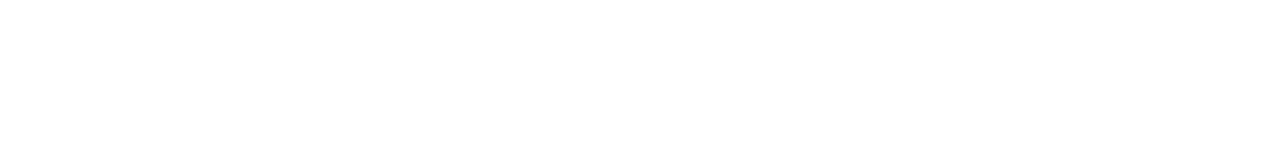
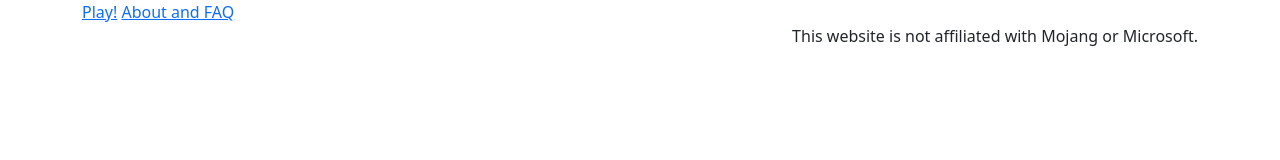
Before and after one commit to TwoMuchNerdo/twomuchnerdo.github.io, a plain HTML site: page index.html in a window 1280 px wide. Drawn offline with nearby package versions, Linux system fonts and the light colour scheme.

Commit message:
Update index.html

```diff
--- a/index.html
+++ b/index.html
@@ -10,9 +10,29 @@
   <meta property="og:title" content="Minecraft Resource Guide" />
   <meta property="og:image" content="/favicon.png" />
   <meta property="og:description" content="Minecraft Resource Guide" />
+</head>
 
   <meta charset="utf-8">
-</head>
-</body>
-
-</html>
+  <meta name="viewport" content="width=device-width, initial-scale=1">
+  <link rel="stylesheet" href="https://cdnjs.cloudflare.com/ajax/libs/bootstrap/5.1.3/css/bootstrap.min.css">
+  <link href="style.css" rel="stylesheet" />
+  <body class="main-page">
+    <div class="container container-table">
+      <div class="row vertical-center-row">
+        <div class="col-12">
+          <div class="d-flex justify-content-center">
+          </div>
+      </div>
+          <div class="col-12">
+            <div class="button-area d-block">
+              <a href="play" class="play-button">Play!</a>
+              <a href="About" class="mt-3 play-button about-button">About and FAQ</a>
+            </div>
+             <div class="footer-copyright text-end text-gray">This website is not affiliated with Mojang or Microsoft.</div>
+            </div>
+          </div>
+        </div>
+      </div>
+    </div>
+    </body>
+    </html>
--- /dev/null
+++ b/style.css
@@ -0,0 +1,5 @@
+@font-face {
+    font-family: Minecraft;
+    font-display: swap;
+    src: url('MinecraftRegular-Bmg3.otf') format('truetype');
+}
```
